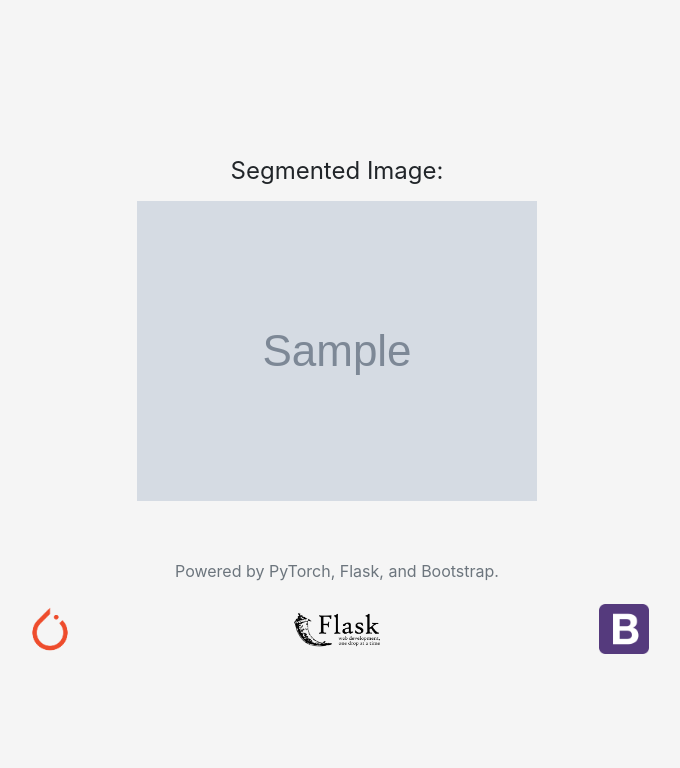
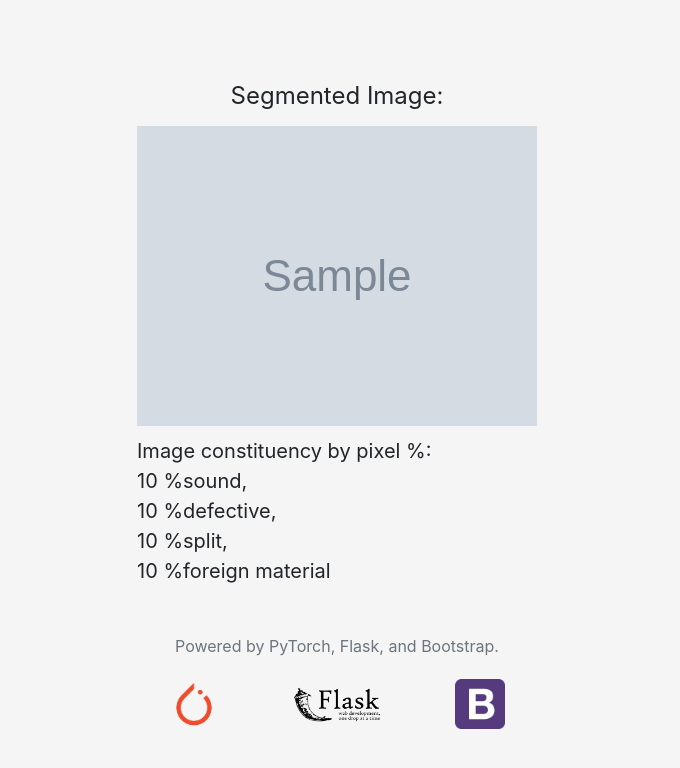
Before and after one commit to sahand92/segmentation-web-app, a Flask app: template templates/result.html in a window 1280 px wide. Shown: the top 768 px of the page, without its empty margins (303-983 px from the left). Run offline with Flask 2, Linux system fonts and the light colour scheme; the template is opened without the code that fills it: most values are stand-ins (such as "Sample title", 1, 10 or a date in 2020); some libraries are stand-ins or nearby versions.

Commit message:
pixel counts

```diff
--- a/app.py
+++ b/app.py
@@ -1,14 +1,8 @@
 import io
-import string
 import torch
-import torch.nn as nn
-import torchvision.transforms as transforms
-from torchvision import models
 from flask import Flask, jsonify, request, render_template, send_file, url_for
 from PIL import Image
-import os
 import numpy as np
-import matplotlib.pyplot as plt
 import torch.nn.functional as F
 from model.unet_model import UNet
 from base64 import b64encode
@@ -20,7 +14,7 @@ device = torch.device('cuda' if torch.cuda.is_available() else 'cpu')
 net = UNet(n_channels=3, n_classes=4)
 model_path = './trained_model/net_lentil_10082021_epoch71.pth'
 net.to(device=device)
-net.load_state_dict(torch.load(model_path), device)
+net.load_state_dict(torch.load(model_path, device))
 
 net.eval()
 
@@ -56,6 +50,15 @@ def predict_img(pil_img):
     full_mask = full_mask > 0.5
     return full_mask
 
+# count % pixels for each class
+def pixel_percentage(predicted_mask):
+    classes = predicted_mask.shape[2] if len(predicted_mask.shape) > 2 else 1
+    counts = np.zeros(classes)
+    for i in range(classes):
+        counts[i-1] = np.sum(predicted_mask[:, :, i-1])
+    counts = counts/(predicted_mask.shape[0]*predicted_mask.shape[1])*100
+    return counts
+
 # map mask channels to RGB colormap
 def labeloverlay(mask, colormap):
     mask_colored = np.zeros((np.shape(mask)[0], np.shape(mask)[1], 3), dtype=float)
@@ -80,6 +83,7 @@ def upload_file():
         bytes_img = file.read()
         pil_img = Image.open(io.BytesIO(bytes_img))
         full_mask = predict_img(pil_img)
+        predicted_mask = full_mask
         colormap = np.array([[1, 0, 0], [0, 1, 0], [1, 1, 0], [0, 0, 1]])
         full_mask = labeloverlay(full_mask, colormap)
         full_mask = np.array(full_mask*255, dtype='uint8')
@@ -101,7 +105,7 @@ def upload_file():
 
         file_object.seek(0)
 
-        return render_template('result.html', image_path=img_data)
+        return render_template('result.html', image_path=img_data, name=pixel_percentage(predicted_mask))
         #return send_file(file_object, mimetype='image/PNG')
     return render_template('index.html')
 
--- a/static/style.css
+++ b/static/style.css
@@ -22,7 +22,7 @@ body {
 
 .form-signin-results {
   width: 100%;
-  max-width: 860px;
+  max-width: 430px;
   padding: 15px;
   margin: auto;
 }
--- a/templates/result.html
+++ b/templates/result.html
@@ -1,9 +1,17 @@
 {% extends "layout.html" %}
 {% block content %}
-	<form class="form-signin-results" method=post enctype=multipart/form-data>
+	<form class="form-signin" method=post enctype=multipart/form-data>
 		<h1 class="h2 mb-3 font-weight-normal"></h1>
 		<h2 class="h4 mb-3 font-weight-normal">Segmented Image:</h2>
 		<img src="{{ image_path }}" id="output-image"/>
+		<h1 class="h5 mb-3 font-weight-normal"
+			style="text-align: left; line-height: 1.5"> Image constituency by pixel %:<br>
+			{{ name[1]|round(1) }} %sound,<br>
+			{{ name[0]|round(1) }} %defective,<br>
+			{{ name[2]|round(1) }} %split,<br>
+			{{ name[3]|round(1) }} %foreign material
+			</h5>
+
 		<p class="mt-5 mb-3 text-muted">Powered by PyTorch, Flask, and Bootstrap.</p>
 		<div class="row">
 			<div class="col-sm-4 align-self-center"><img src="/static/pt.png" alt="" width="60"></div>
```
